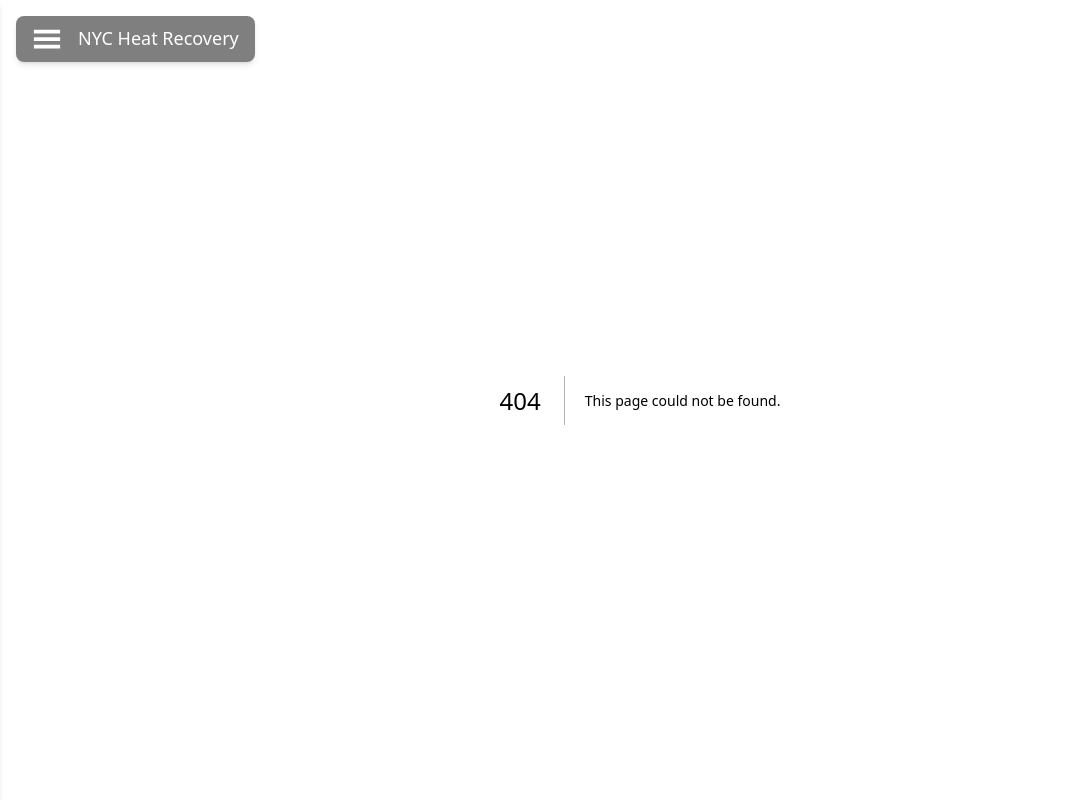
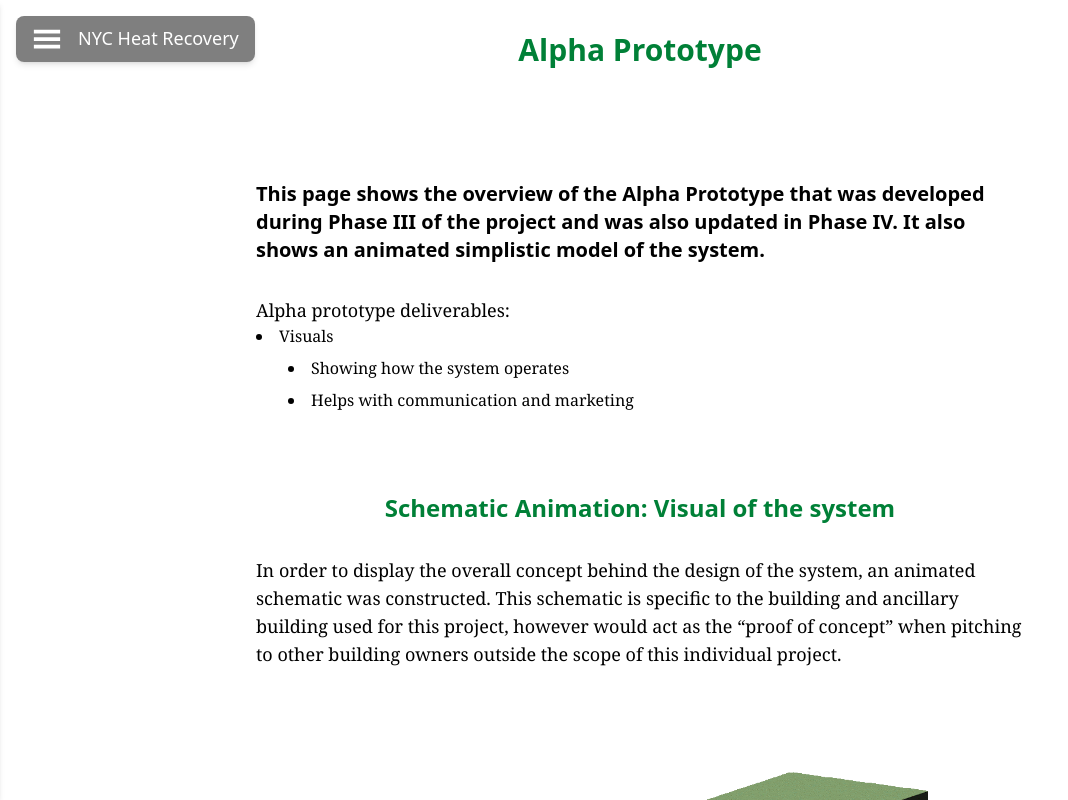
Before and after one commit to g00gol/decarbonizing-nyc, a Next.js app: page /prototypes/alpha in a window 1280 px wide. Before the commit this address had no page. Shown: the whole page, without its empty margins (0-1068 px from the left). Built offline with nearby package versions, Linux system fonts and the light colour scheme.

Commit message:
added alpha prototype

```diff
--- a/components/Nav.js
+++ b/components/Nav.js
@@ -12,7 +12,10 @@ const navItems = {
     "Phase 2": "/progress/phase2",
   },
   "System Design & Technical Analysis": "/design",
-  Prototypes: { "Beta Prototype/Scale Model": "/prototypes/beta" },
+  Prototypes: {
+    "Alpha Prototype": "/prototypes/alpha",
+    "Beta Prototype/Scale Model": "/prototypes/beta",
+  },
   "Opportunity Map": "/map",
   "NYSERDA Application": "/nyserda",
 };
@@ -78,7 +81,7 @@ export default function Nav() {
                 <div
                   id={key}
                   key={key}
-                  className="underline transition-all flex flex-col"
+                  className="underline transition-all flex flex-col items-center"
                   hidden
                 >
                   {Object.entries(value).map(([subKey, subValue]) => (
--- /dev/null
+++ b/pages/prototypes/alpha.js
@@ -0,0 +1,98 @@
+import Head from "next/head";
+
+export default function PrototypeAlpha() {
+  return (
+    <>
+      <Head>
+        <title>NYC Heat Recovery</title>
+        <meta name="description" content="Generated by create next app" />
+        <meta name="viewport" content="width=device-width, initial-scale=1" />
+        <link rel="icon" href="/favicon.ico" />
+      </Head>
+
+      <main className="main">
+        <h1>Alpha Prototype</h1>
+
+        <section className="section">
+          <h3>
+            This page shows the overview of the Alpha Prototype that was
+            developed during Phase III of the project and was also updated in
+            Phase IV. It also shows an animated simplistic model of the system.{" "}
+          </h3>
+
+          <div className="w-full">
+            <p>Alpha prototype deliverables:</p>
+            <ul>
+              <li>Visuals</li>
+              <ul>
+                <li>Showing how the system operates</li>
+                <li>Helps with communication and marketing</li>
+              </ul>
+            </ul>
+          </div>
+        </section>
+
+        <section className="section">
+          <h2>Schematic Animation: Visual of the system </h2>
+          <p>
+            In order to display the overall concept behind the design of the
+            system, an animated schematic was constructed. This schematic is
+            specific to the building and ancillary building used for this
+            project, however would act as the “proof of concept” when pitching
+            to other building owners outside the scope of this individual
+            project.
+          </p>
+        </section>
+
+        <section className="section">
+          <figure>
+            <img
+              src="/images/alpha/heatFlowChart.png"
+              alt="heat flow chart view 1"
+            />
+            <figcaption>Figure 1</figcaption>
+          </figure>
+        </section>
+
+        <section className="section">
+          <h2>Description</h2>
+          <p>
+            Figure 1 from the animation reveals an aerial view of the two
+            buildings that are conjoined in this design process. As shown, the
+            MTA ancillary building and 303 the East 83rd Street complex are
+            directly across 2nd avenue from each other. This allowed for
+            conceptually painless piping directly from the basement of the
+            ancillary building to the apartment complex basement. However, this
+            may be rather challenging after investigating the already existing
+            piping under 2nd avenue. Nonetheless, the schematic demonstrates an
+            ideal circumstance for running pipe to and from each basement. The
+            red piping represents the “hot” water being received by the
+            apartment complex, while the blue piping represents the cooler water
+            traveling back to the MTA ancillary building.
+          </p>
+        </section>
+
+        <section className="section">
+          <figure>
+            <img
+              src="/images/alpha/heatFlowChart2.png"
+              alt="heat flow chart view 2"
+            />
+            <figcaption>Figure 2</figcaption>
+          </figure>
+        </section>
+
+        <section className="section">
+          <h2>Description</h2>
+          <p>
+            Figure 2 provides a more detailed view of the system to be
+            installed. Without revealing every small component and detail of the
+            system, to keep the visual easily comprehensible, the major
+            components of the system are identified. This visual acts as a cut
+            section view of the two buildings and their respective basements.
+          </p>
+        </section>
+      </main>
+    </>
+  );
+}
```
Also changed, not shown: public/images/alpha/heatFlowChart.png (added), public/images/alpha/heatFlowChart2.png (added).
